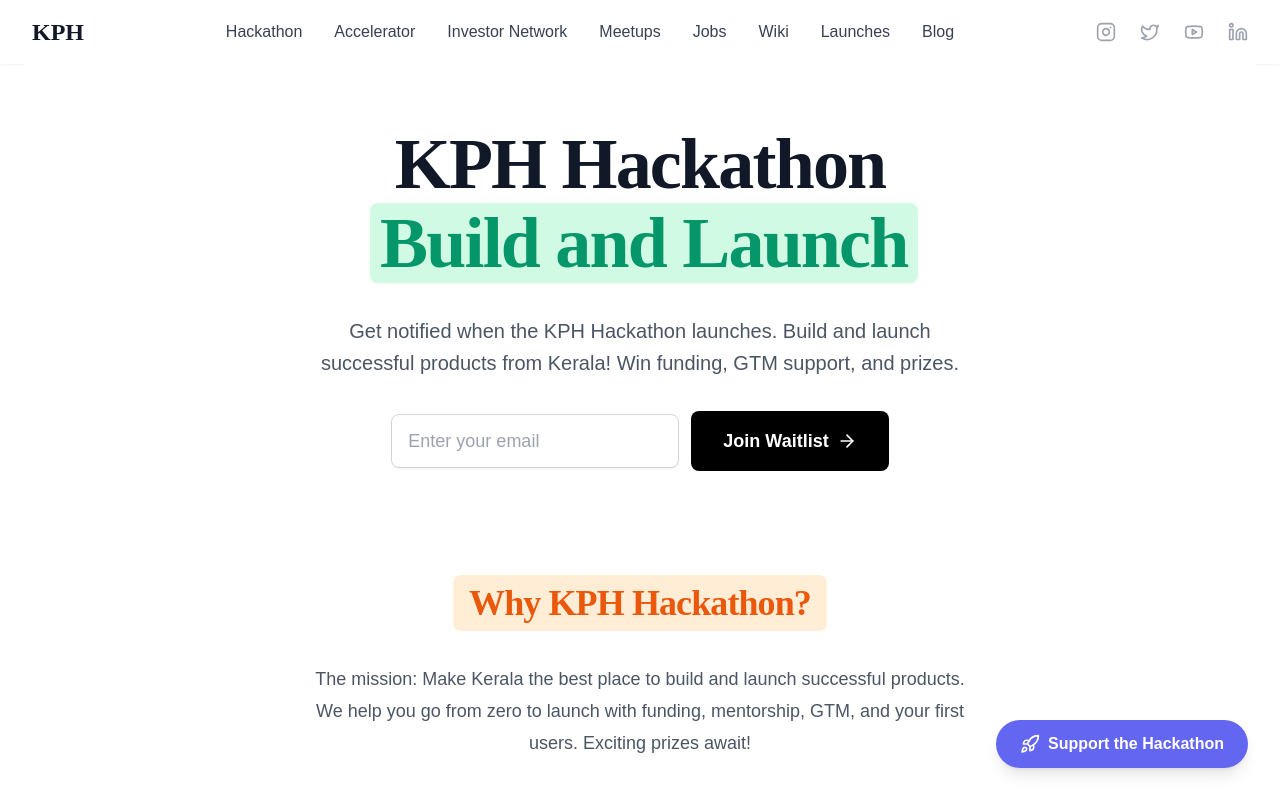
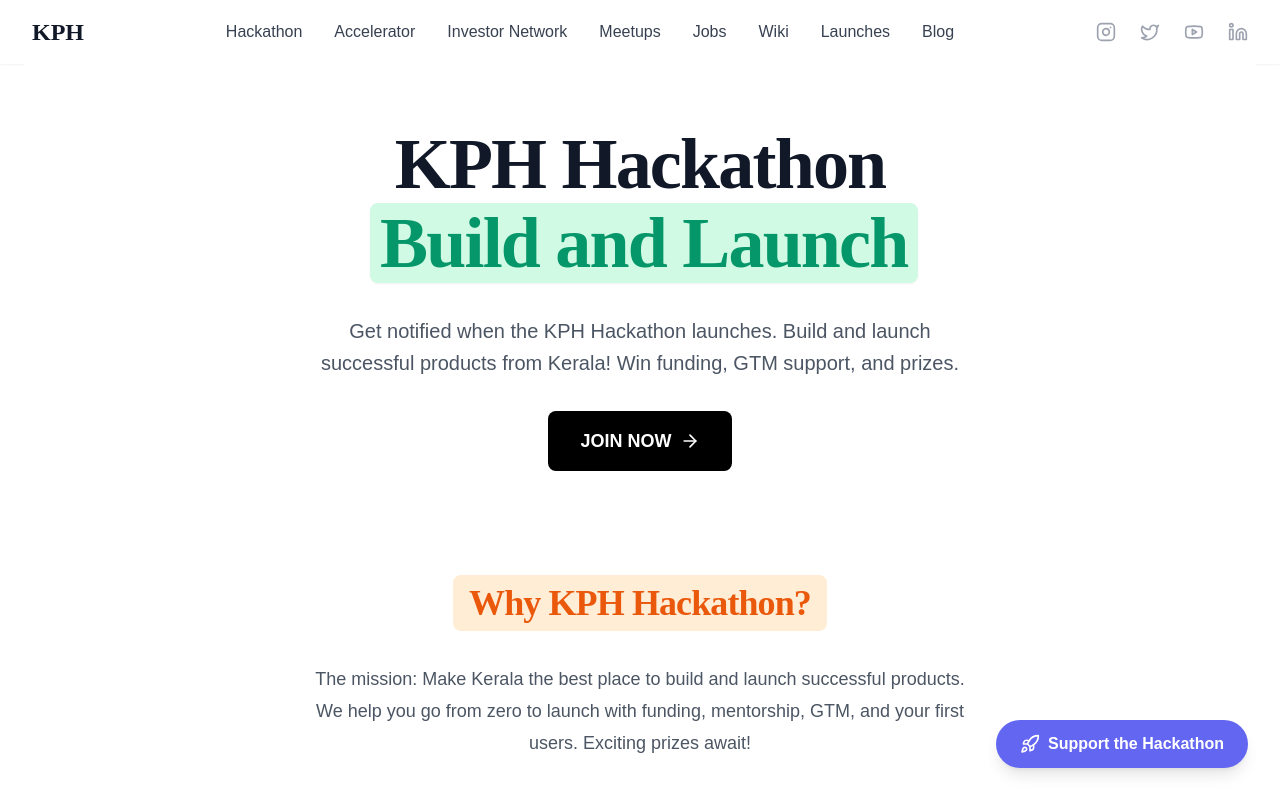
Before and after one commit to ArjunanArul/community, a Nuxt app: page /hack in a window 1280 px wide. Shown: the top 800 px of the page. Built offline with nearby package versions, Linux system fonts and the light colour scheme.

Commit message:
Update hack.vue

```diff
--- a/pages/hack.vue
+++ b/pages/hack.vue
@@ -1,6 +1,6 @@
 <template>
-    <Navbar/>
-      <div class="max-w-7xl mx-auto px-4 sm:px-6">
+  <Navbar/>
+  <div class="max-w-7xl mx-auto px-4 sm:px-6">
     <!-- HERO SECTION: Styled like components/Hero.vue -->
     <section class="bg-white py-12 sm:py-16">
       <div class="mx-auto max-w-2xl text-center">
@@ -15,19 +15,13 @@
         <p class="mt-6 sm:mt-8 text-base sm:text-xl leading-7 sm:leading-8 text-gray-600 opacity-0 animate-fade-in animation-delay-200">
           Get notified when the KPH Hackathon launches. Build and launch successful products from Kerala! Win funding, GTM support, and prizes.
         </p>
-        <!-- Waitlist form styled as CTA -->
-        <div class="mt-6 sm:mt-8">
-          <form @submit.prevent="submitWaitlist" class="group flex flex-col sm:flex-row items-center gap-3 sm:gap-3 justify-center max-w-xl mx-auto w-full">
-            <input v-model="email" type="email" required placeholder="Enter your email" class="rounded-lg border border-gray-300 px-4 py-3 text-base sm:text-lg w-full sm:w-72 focus:ring-2 focus:ring-emerald-200 focus:outline-none transition-all duration-200 shadow-sm" />
-            <button type="submit" :disabled="loading" class="inline-flex items-center gap-2 rounded-lg bg-black px-6 sm:px-8 py-3 sm:py-4 text-base sm:text-lg font-semibold text-white hover:bg-gray-900 transition-all duration-300 min-w-[120px] sm:min-w-[160px] justify-center disabled:opacity-60 disabled:cursor-not-allowed">
-              <span v-if="!loading">Join Waitlist</span>
-              <span v-else>Joining...</span>
-              <ArrowRight class="h-5 w-5 group-hover:translate-x-1 transition-transform" />
-            </button>
-          </form>
+        <!-- JOIN NOW CTA -->
+        <div class="mt-6 sm:mt-8 text-center">
+          <a href="https://tally.so/r/w7zrD6" target="_blank" class="inline-flex items-center justify-center gap-2 rounded-lg bg-black px-6 sm:px-8 py-3 sm:py-4 text-base sm:text-lg font-semibold text-white hover:bg-gray-900 transition-all duration-300 min-w-[120px] sm:min-w-[160px]">
+            JOIN NOW
+            <ArrowRight class="h-5 w-5 group-hover:translate-x-1 transition-transform" />
+          </a>
         </div>
-        <p v-if="success" class="mt-4 text-green-600 font-medium animate-fade-in">Thank you for joining the waitlist!</p>
-        <p v-if="error" class="mt-4 text-red-600 font-medium animate-fade-in">Something went wrong. Please try again.</p>
       </div>
     </section>
 
@@ -193,42 +187,15 @@
       <Rocket class="h-5 w-5" />
       Support the Hackathon
     </button>
-      </div>
-    <Footer/>
+  </div>
+  <Footer/>
 </template>
 
 <script setup>
 import { ref } from 'vue'
 import { ArrowRight, Rocket, Wallet, Gift } from 'lucide-vue-next'
 
-const email = ref('')
-const loading = ref(false)
-const success = ref(false)
-const error = ref(false)
-
-async function submitWaitlist() {
-  loading.value = true
-  success.value = false
-  error.value = false
-  try {
-    const formData = new FormData();
-    formData.append('email', email.value);
-    await fetch('https://script.google.com/macros/s/AKfycby1gmPIUHEJm_4aYO_hcXNkY2DbgFv95LKpwFZxkpqElyOiY2W0_fnIKNjPKlZog390VQ/exec', {
-      method: 'POST',
-      mode: 'no-cors',
-      body: formData
-    });
-    // no-cors: can't read response, assume success
-    success.value = true;
-    email.value = '';
-  } catch (error) {
-    error.value = true;
-  } finally {
-    loading.value = false;
-  }
-}
-
-function sponsorCTA() {
+const sponsorCTA = () => {
   window.open('https://api.whatsapp.com/send/?phone=917025437098&text=Hi%2C+I%27d+love+to+sponsor+and+support+the+hackathon', '_blank')
 }
 </script>
```
